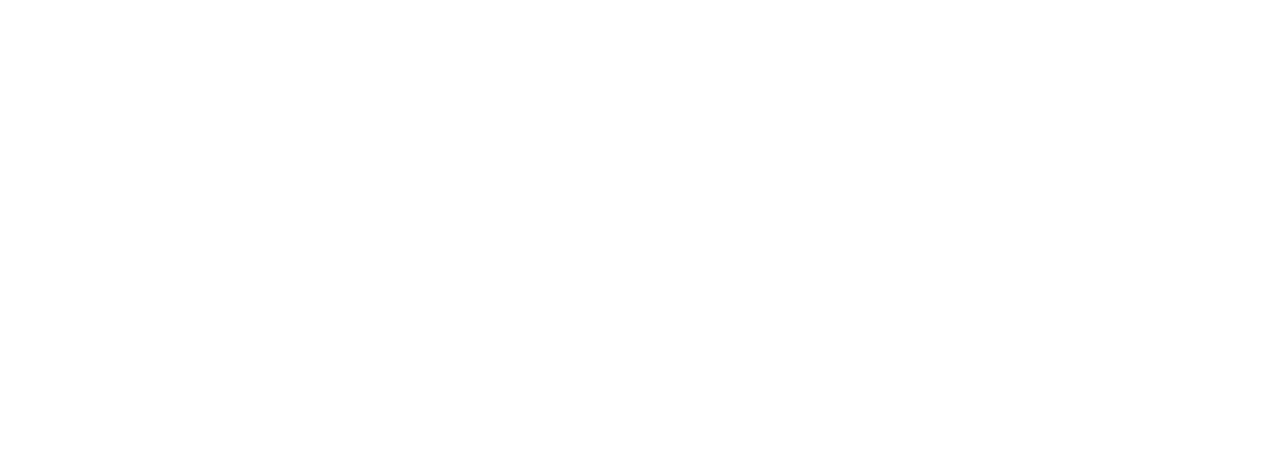
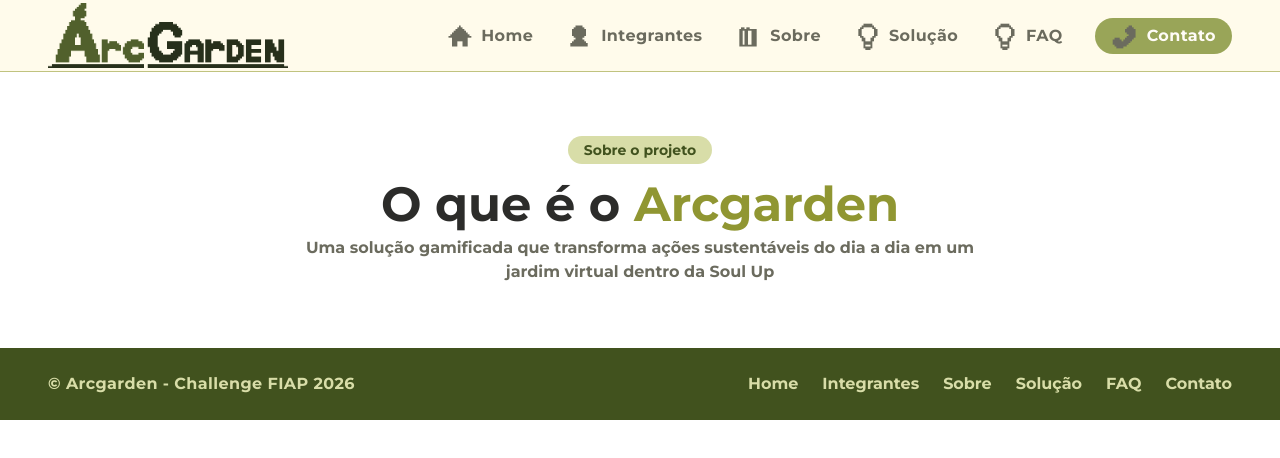
Before and after one commit to HayanoIche/ArcGarden-FrontEnd, a React (Vite) app: page /sobre in a window 1280 px wide. Before the commit this address had no page. Shown: the top 458 px of the page. Built offline with nearby package versions, Linux system fonts and the light colour scheme.

Commit message:
chore: padronizacao dos imports

```diff
--- a/src/App.tsx
+++ b/src/App.tsx
@@ -3,7 +3,9 @@
 
 import Home from './pages/Home';
 import Contato from './pages/Contato';
-import Solucao from './pages/Solucao.tsx';
+import Solucao from './pages/Solucao';
+import Sobre from './pages/Sobre';
+
 
 export default function App()
 {
@@ -14,6 +16,7 @@
           <Route path="/" element={<Home />} />
           <Route path="/solucao" element={<Solucao />} />
           <Route path="/contato" element={<Contato />} />
+          <Route path="/sobre" element={<Sobre />} />
         </Route>
       </Routes>
     </BrowserRouter>
--- /dev/null
+++ b/src/pages/Sobre.tsx
@@ -0,0 +1,28 @@
+export default function Sobre() {
+  return (
+    <div className="flex flex-col items-center py-16 px-6 w-full">
+
+      <div className="flex flex-col items-center text-center">
+        <span className="bg-[var(--g1)] text-[var(--g4)] text-sm font-bold px-4 py-1 rounded-full mb-4">
+          Sobre o projeto
+        </span>
+
+        <h2 className="font-bold text-[var(--text-bold)] text-3xl lg:text-5xl mb-2">
+          O que é o{' '}
+          <em
+            style={{ fontFamily: 'var(--font-spectral)' }}
+            className="not-italic text-[var(--g3)]"
+          >
+            Arcgarden
+          </em>
+        </h2>
+
+        <p className="font-bold text-[var(--text-main)] max-w-2xl">
+          Uma solução gamificada que transforma ações sustentáveis do dia a dia
+          em um jardim virtual dentro da Soul Up
+        </p>
+      </div>
+
+    </div>
+  );
+}
```
